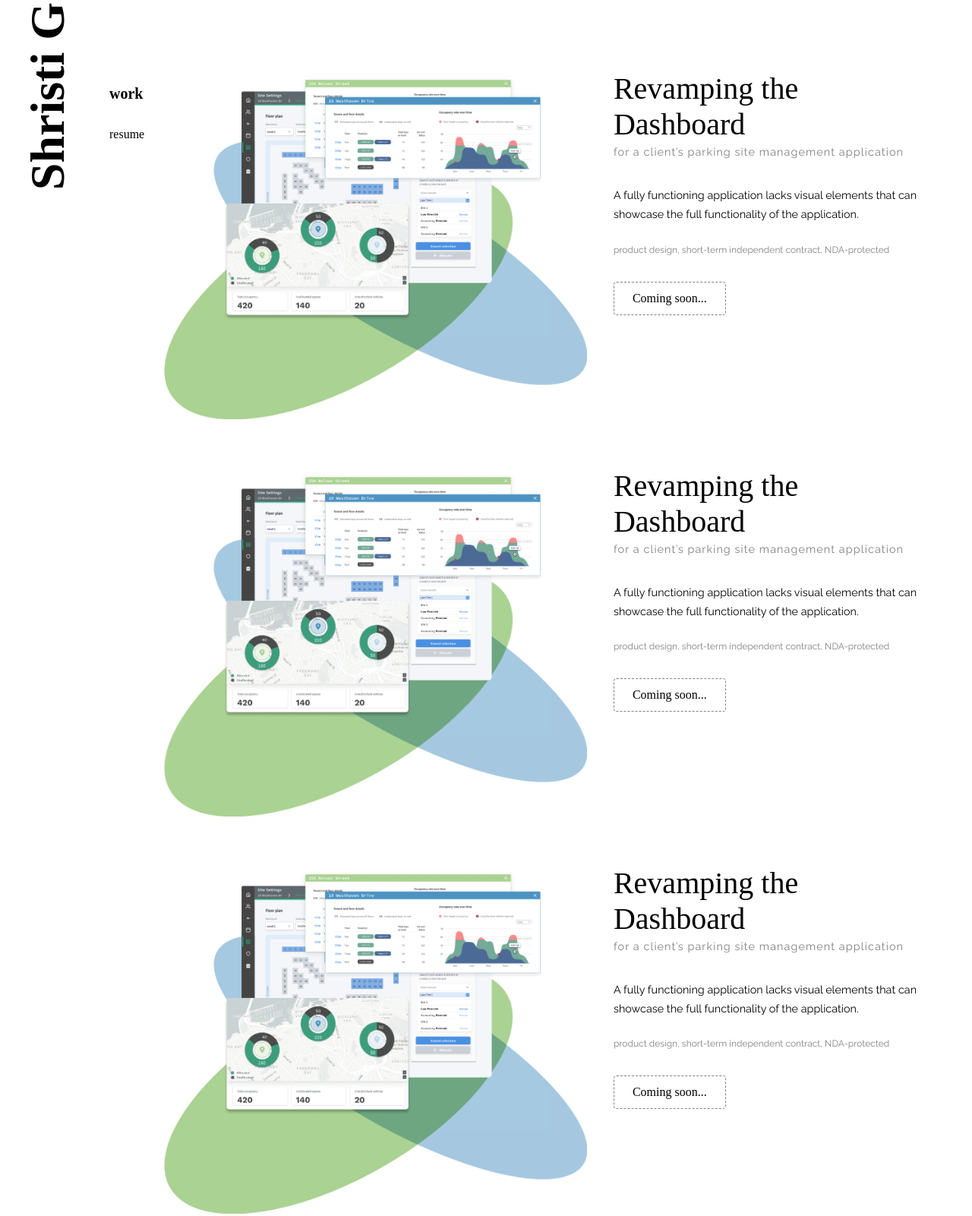
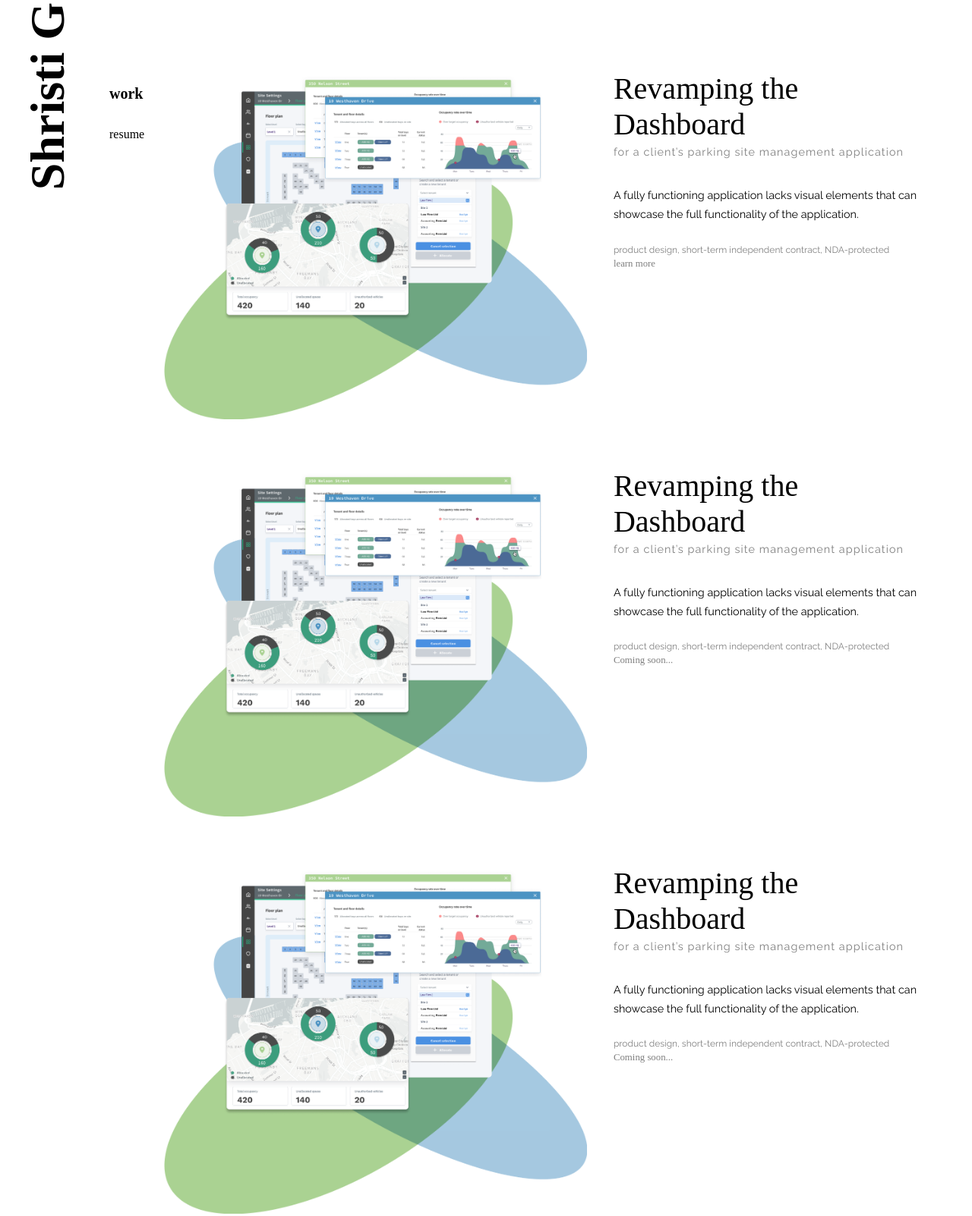
Before and after one commit to 1shristi/1shristi.github.io, a plain HTML site: page index.html in a window 1280 px wide. Shown: the part 47-1648 px from the top of the page at 76% size. Drawn offline with Linux system fonts and the light colour scheme.

Commit message:
Update buttons

```diff
--- a/index.html
+++ b/index.html
@@ -47,9 +47,9 @@
 
             <p>A fully functioning application lacks visual elements that can showcase the full functionality of the application. </p>
             <p id="uxSummary">product design, short-term independent contract, NDA-protected</p>
-            <section id="button-disabled">
-              Coming soon...
-            </section>
+            <a class="button" href="revamping-the-dashboard.html">
+              learn more
+            </a>
           </div>
         </div>
 
@@ -71,9 +71,9 @@
 
             <p>A fully functioning application lacks visual elements that can showcase the full functionality of the application. </p>
             <p id="uxSummary">product design, short-term independent contract, NDA-protected</p>
-            <section id="button-disabled">
+            <a class="button button--disabled">
               Coming soon...
-            </section>
+            </a>
           </div>
         </div>
 
@@ -95,9 +95,9 @@
 
             <p>A fully functioning application lacks visual elements that can showcase the full functionality of the application. </p>
             <p id="uxSummary">product design, short-term independent contract, NDA-protected</p>
-            <section id="button-disabled">
+            <a class="button button--disabled">
               Coming soon...
-            </section>
+            </a>
           </div>
         </div>
       </section>
```
